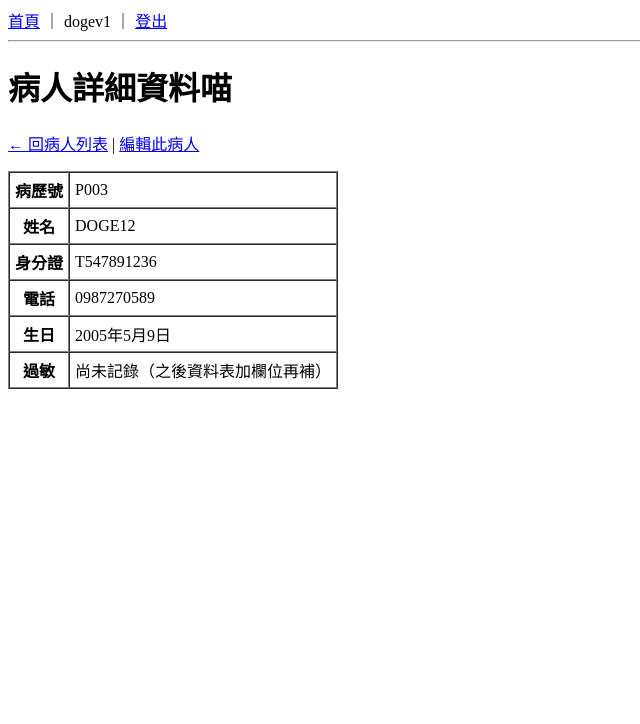
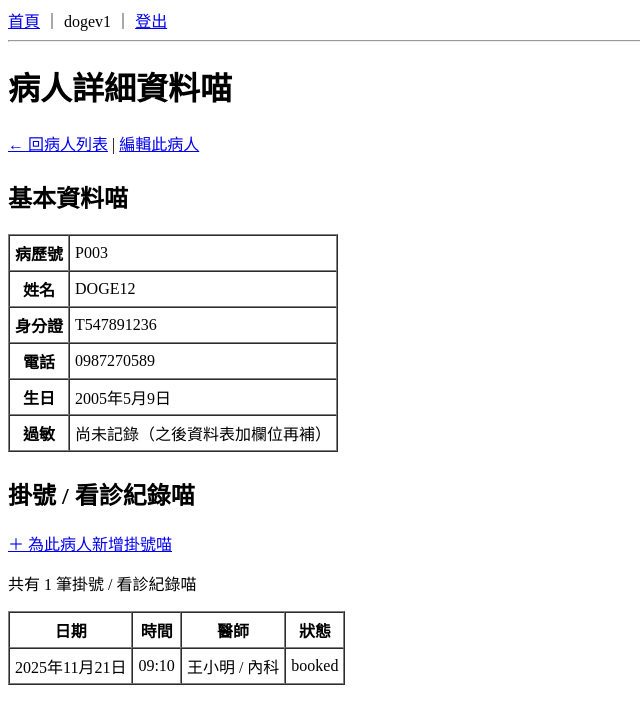
Before and after one commit to dogev16/hospitalsys, a Django app: page /patients/3/ in a window 1280 px wide. Shown: the top 724 px of the page, without its empty margins (0-640 px from the left). Run offline with Django 5.2, Linux system fonts and the light colour scheme; a user stored in the database is signed in; data comes from the database, SQL or seed files in the repository; both versions use the stored data as it was after the commit.

Commit message:
Initial commit

```diff
--- a/patients/views.py
+++ b/patients/views.py
@@ -35,7 +35,21 @@ def patient_list(request):
 @login_required
 def patient_detail(request, pk):
     patient = get_object_or_404(Patient, pk=pk)
-    return render(request, "patients/patient_detail.html", {"patient": patient})
+
+    # 把這個病人的掛號 / 看診紀錄抓出來喵
+    appointments = (
+        Appointment.objects
+        .filter(patient=patient)
+        .select_related("doctor")          # 連 doctor 一起查，模板用 appt.doctor.name
+        .order_by("-date", "-time")        # 讓最新的在最上面喵
+    )
+
+    context = {
+        "patient": patient,
+        "appointments": appointments,
+    }
+    return render(request, "patients/patient_detail.html", context)
+
 
 
 @login_required
--- a/templates/patients/patient_detail.html
+++ b/templates/patients/patient_detail.html
@@ -11,6 +11,8 @@
   <a href="{% url 'patients:patient_update' patient.id %}">編輯此病人</a>
 </p>
 
+<!-- 病人基本資料區塊 -->
+<h2 style="margin-top: 1.5rem;">基本資料喵</h2>
 <table border="1" cellpadding="5" cellspacing="0">
   <tr>
     <th>病歷號</th>
@@ -37,4 +39,44 @@
     <td>尚未記錄（之後資料表加欄位再補）</td>
   </tr>
 </table>
+
+<!-- 掛號 / 看診紀錄區塊 -->
+<h2 style="margin-top: 1.5rem;">掛號 / 看診紀錄喵</h2>
+
+<p>
+  <!-- 這裡用 appointments:book，是你首頁 index.html 已經在用的掛號 URL 喵 -->
+  <a href="{% url 'appointments:book' %}?patient_id={{ patient.id }}">
+    ＋ 為此病人新增掛號喵
+  </a>
+</p>
+
+{% if appointments %}
+  <p>共有 {{ appointments|length }} 筆掛號 / 看診紀錄喵</p>
+  <table border="1" cellpadding="5" cellspacing="0">
+    <thead>
+      <tr>
+        <th>日期</th>
+        <th>時間</th>
+        <th>醫師</th>
+        <th>狀態</th>
+      </tr>
+    </thead>
+    <tbody>
+      {% for appt in appointments %}
+        <tr>
+          <td>{{ appt.date }}</td>
+          <td>{{ appt.time|time:"H:i" }}</td>
+          <td>
+            {# 這裡依照你的 Appointment 模型來選：如果是 doctor.full_name 就改成 full_name 喵 #}
+            {{ appt.doctor.full_name|default:appt.doctor }}
+          </td>
+          <td>{{ appt.get_status_display }}</td>
+        </tr>
+      {% endfor %}
+    </tbody>
+  </table>
+{% else %}
+  <p>目前沒有掛號或看診紀錄喵～</p>
+{% endif %}
+
 {% endblock %}
```
Also changed, not shown: db.sqlite3.
